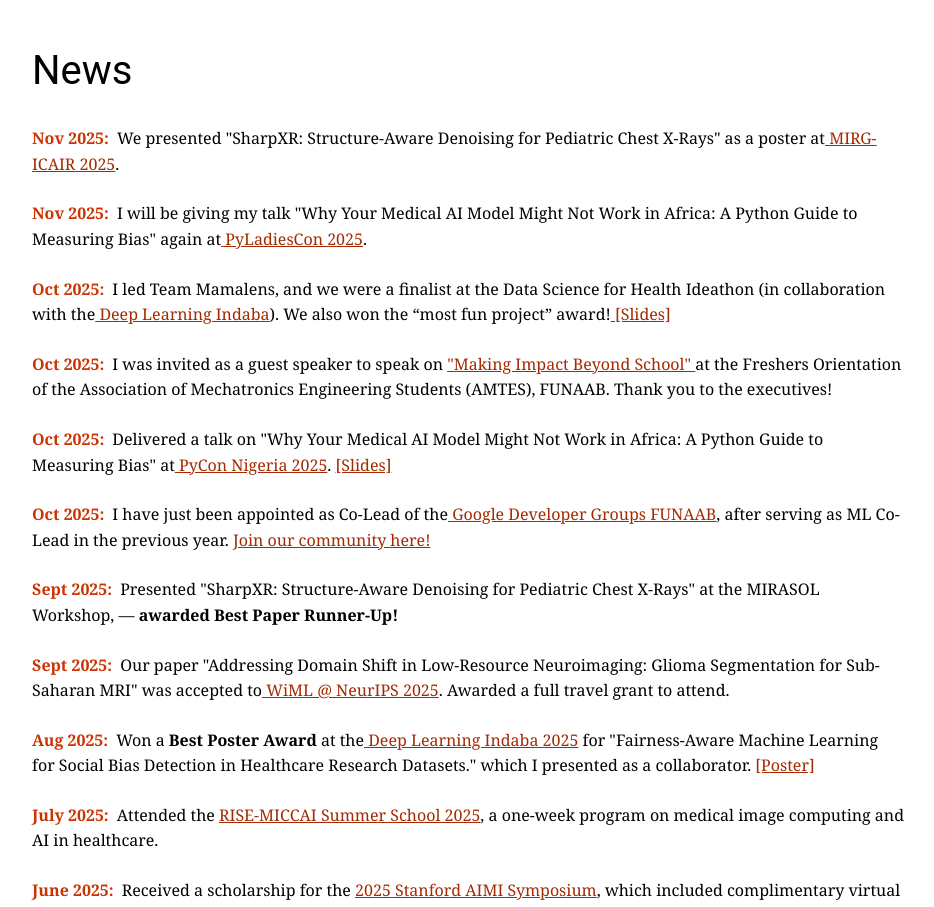
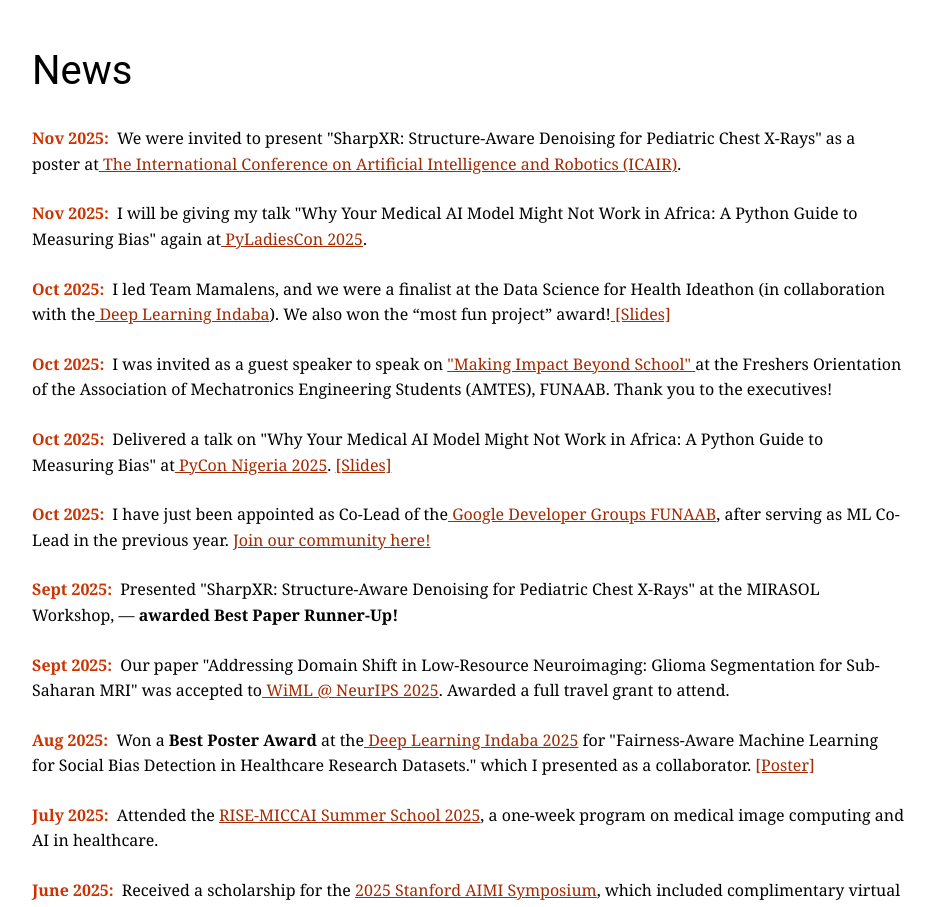
Before and after one commit to ileri-oluwa-kiiye/ileri-oluwa-kiiye.github.io, a React (Vite) app: page / in a window 1280 px wide. Shown: the part 1320-2227 px from the top of the page, without its empty margins (172-1106 px from the left). Built offline with nearby package versions, Linux system fonts and the light colour scheme.

Commit message:
change mirg-icair news

```diff
--- a/src/comp/LandingPage/news.jsx
+++ b/src/comp/LandingPage/news.jsx
@@ -6,8 +6,8 @@
     date: "Nov 2025",
     description: (
       <>
-        We presented &quot;SharpXR: Structure-Aware Denoising for Pediatric Chest X-Rays&quot; as a poster at
-        <a href="https://mirg2025-draft-agenda.my.canva.site/" target="_blank" rel="noopener noreferrer"> MIRG-ICAIR 2025</a>.
+        We were invited to present &quot;SharpXR: Structure-Aware Denoising for Pediatric Chest X-Rays&quot; as a poster at
+        <a href="https://icair.unilag.edu.ng/" target="_blank" rel="noopener noreferrer"> The International Conference on Artificial Intelligence and Robotics (ICAIR)</a>.
       </>
     ),
   },
```
